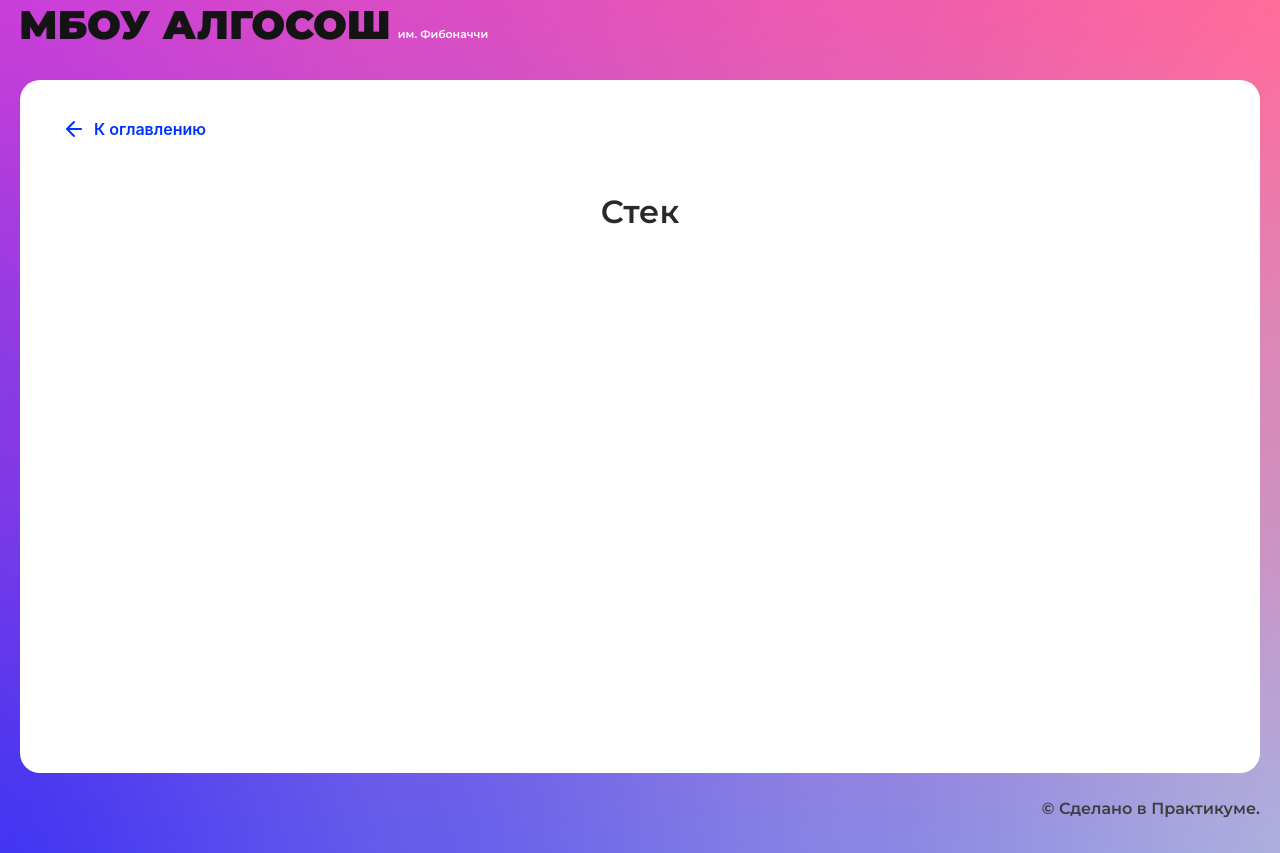
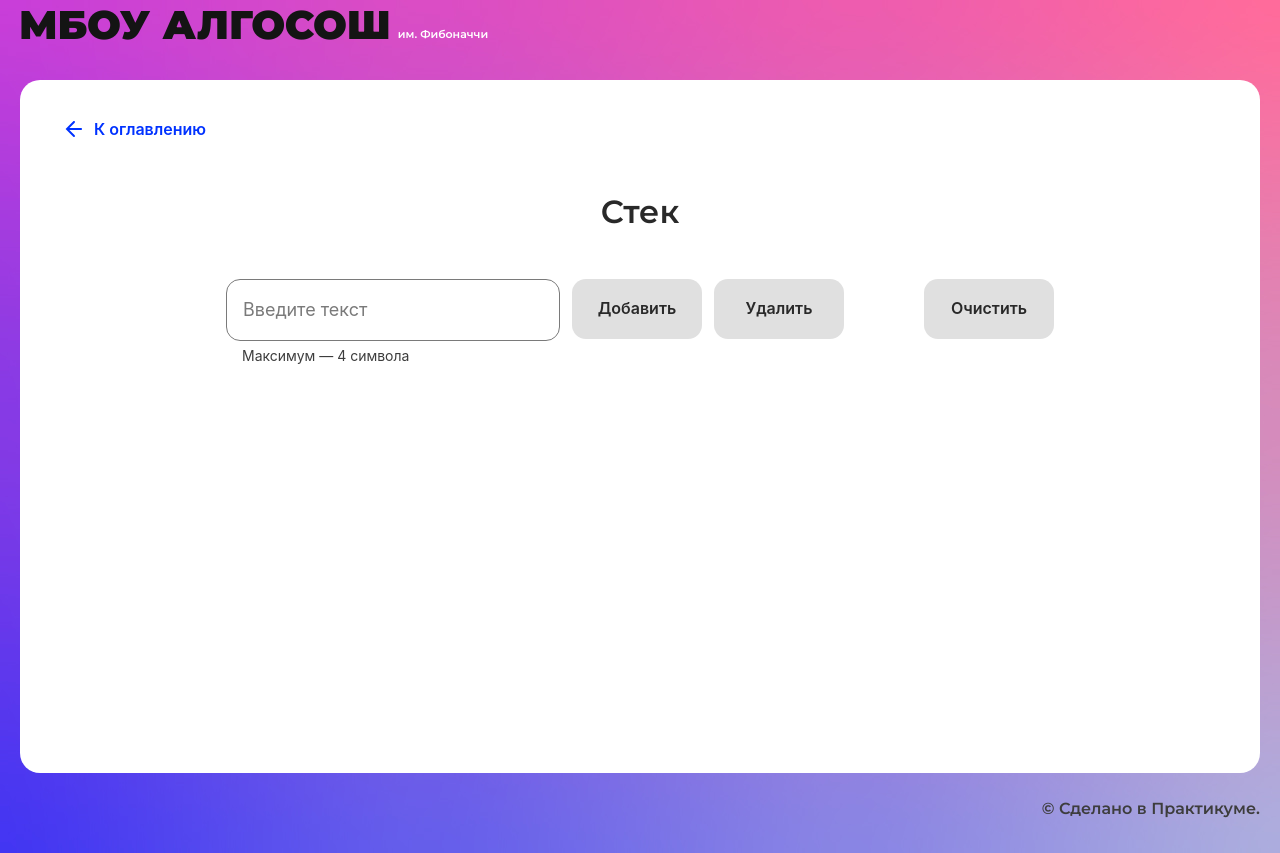
Before and after one commit to Albert-Ti/algososh, a React (Create React App) app: page /stack in a window 1280 px wide. Built offline with nearby package versions, Linux system fonts and the light colour scheme.

Commit message:
feat: create Stack-page

```diff
--- /dev/null
+++ b/src/components/stack-page/stack-page.module.css
@@ -0,0 +1,30 @@
+.content {
+  max-width: 828px;
+  margin: auto;
+}
+
+.form {
+  display: flex;
+  justify-content: center;
+  gap: 12px;
+}
+
+.input {
+  max-width: 377px;
+}
+
+.clear {
+  margin-left: 68px;
+}
+
+.info {
+  margin: 4px 0px 0px 0px;
+  text-align: start;
+}
+
+.circle {
+  margin: 48px 0px 0px 0px;
+  display: flex;
+  justify-content: center;
+  gap: 16px;
+}
--- a/src/components/stack-page/stack-page.tsx
+++ b/src/components/stack-page/stack-page.tsx
@@ -1,10 +1,82 @@
-import React from "react";
-import { SolutionLayout } from "../ui/solution-layout/solution-layout";
+import React from 'react'
+import { SolutionLayout } from '../ui/solution-layout/solution-layout'
+import { Input } from '../ui/input/input'
+import { Button } from '../ui/button/button'
+import styles from './stack-page.module.css'
+import { Circle } from '../ui/circle/circle'
+import { stack } from './utils'
+import { ElementStates } from '../../types/element-states'
+import { timeout } from '../../utils'
 
 export const StackPage: React.FC = () => {
+  const [inputValue, setInputValue] = React.useState('')
+  const [createArray, setCreateArray] = React.useState<string[]>([])
+  const [changeState, setChengeState] = React.useState<ElementStates>()
+
+  const handleSubmit = async (e: React.FormEvent<HTMLFormElement>) => {
+    e.preventDefault()
+
+    stack.push(inputValue)
+    setCreateArray([...stack.container])
+    setChengeState(ElementStates.Changing)
+    await timeout(500)
+    setChengeState(ElementStates.Default)
+    setInputValue('')
+  }
+
+  const removeItem = async () => {
+    stack.pop()
+    setCreateArray([...stack.container])
+    setChengeState(ElementStates.Changing)
+    await timeout(500)
+    setChengeState(ElementStates.Default)
+  }
+
+  const clearItems = () => {
+    setCreateArray([])
+    stack.container = []
+  }
+
   return (
-    <SolutionLayout title="Стек">
-
+    <SolutionLayout title='Стек'>
+      <div className={styles.content}>
+        <form onSubmit={handleSubmit} className={styles.form}>
+          <Input
+            value={inputValue}
+            isLimitText={true}
+            maxLength={4}
+            extraClass={styles.input}
+            onChange={(e: React.ChangeEvent<HTMLInputElement>) =>
+              setInputValue(e.target.value)
+            }
+          />
+          <Button disabled={!inputValue} type='submit' text='Добавить' />
+          <Button
+            disabled={stack.getSize() === 0}
+            onClick={removeItem}
+            text='Удалить'
+          />
+          <Button
+            disabled={stack.getSize() === 0}
+            onClick={clearItems}
+            extraClass={styles.clear}
+            text='Очистить'
+          />
+        </form>
+        <div className={styles.circle}>
+          {createArray.map((item, i) => (
+            <Circle
+              head={i === stack.getSize() - 1 ? 'Top' : ''}
+              letter={item}
+              index={i}
+              key={i}
+              state={
+                i === stack.getSize() - 1 ? changeState : ElementStates.Default
+              }
+            />
+          ))}
+        </div>
+      </div>
     </SolutionLayout>
-  );
-};
+  )
+}
--- /dev/null
+++ b/src/components/stack-page/utils.ts
@@ -0,0 +1,25 @@
+interface IStack<T> {
+  push: (item: T) => void
+  pop: () => void
+  peak: () => T | null
+  getSize: () => number
+}
+
+class Stack<T> implements IStack<T> {
+  public container: T[] = []
+
+  push = (item: T): void => {
+    if (item) {
+      this.container = [...this.container, item]
+    }
+  }
+  pop = (): void => {
+    this.container.pop()
+  }
+  peak = (): T | null => {
+    return this.container[this.getSize() - 1]
+  }
+  getSize = () => this.container.length
+}
+
+export const stack = new Stack<string>()
--- a/src/components/string/string.module.css
+++ b/src/components/string/string.module.css
@@ -1,4 +1,4 @@
-.form {
+.content {
   max-width: 522px;
   margin: auto;
 }
--- a/src/components/string/string.tsx
+++ b/src/components/string/string.tsx
@@ -41,7 +41,7 @@ export const StringComponent: React.FC = () => {
 
   return (
     <SolutionLayout title='Строка'>
-      <div className={styles.form}>
+      <div className={styles.content}>
         <Form
           onSubmit={handleClickSubmit}
           onChange={setInputValue}
```
